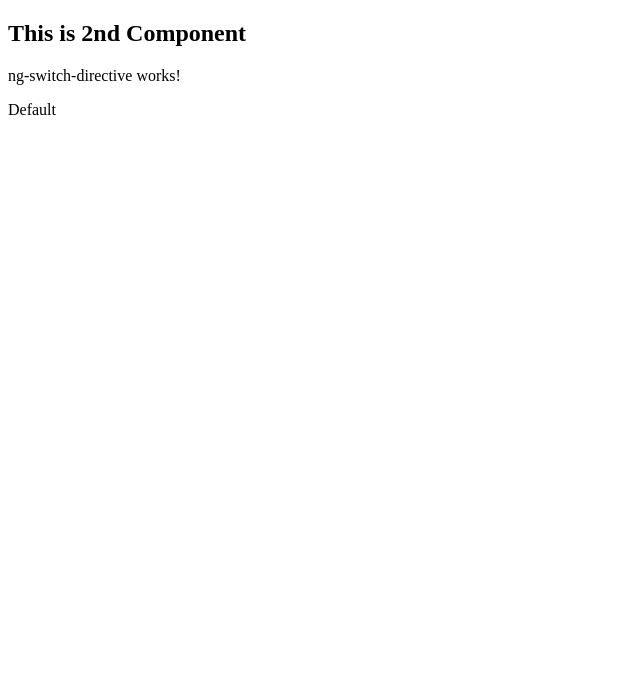
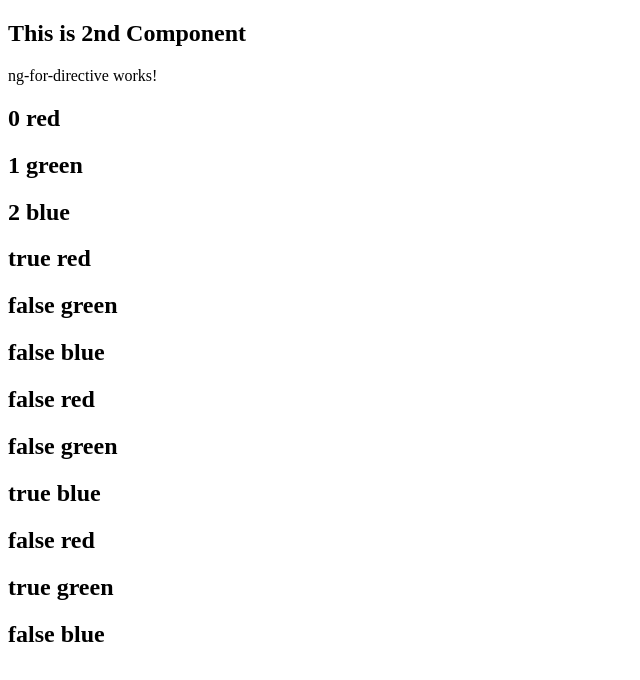
Before and after one commit to SMXeem/AngularTutorialProject, an Angular app: page / in a window 1280 px wide. Shown: the top 680 px of the page, without its empty margins (0-640 px from the left). Built offline with nearby package versions, Linux system fonts and the light colour scheme.

Commit message:
ngForDirective in angular

```diff
--- a/src/app/app.component.html
+++ b/src/app/app.component.html
@@ -1,6 +1,6 @@
 <div>
   <h2>This is 2nd Component</h2>
-  <app-ng-switch-directive>
+  <app-ng-for-directive>
 
-  </app-ng-switch-directive>
+  </app-ng-for-directive>
 </div>
--- a/src/app/app.module.ts
+++ b/src/app/app.module.ts
@@ -13,6 +13,7 @@ import { TemplateReferenceVariablesComponent } from './template-reference-variab
 import { TwoWayBindingComponent } from './two-way-binding/two-way-binding.component';
 import { NgIfDirectiveComponent } from './ng-if-directive/ng-if-directive.component';
 import { NgSwitchDirectiveComponent } from './ng-switch-directive/ng-switch-directive.component';
+import { NgForDirectiveComponent } from './ng-for-directive/ng-for-directive.component';
 
 @NgModule({
   declarations: [
@@ -25,7 +26,8 @@ import { NgSwitchDirectiveComponent } from './ng-switch-directive/ng-switch-dire
     TemplateReferenceVariablesComponent,
     TwoWayBindingComponent,
     NgIfDirectiveComponent,
-    NgSwitchDirectiveComponent
+    NgSwitchDirectiveComponent,
+    NgForDirectiveComponent
   ],
   imports: [
     BrowserModule,
--- /dev/null
+++ b/src/app/ng-for-directive/ng-for-directive.component.html
@@ -0,0 +1,13 @@
+<p>ng-for-directive works!</p>
+<div *ngFor="let color of colors; index as i">
+    <h2>{{i}} {{color}}</h2>
+</div>
+<div *ngFor="let color of colors; first as f">
+    <h2>{{f}} {{color}}</h2>
+</div>
+<div *ngFor="let color of colors; last as l">
+    <h2>{{l}} {{color}}</h2>
+</div>
+<div *ngFor="let color of colors; odd as o">
+    <h2>{{o}} {{color}}</h2>
+</div>
--- /dev/null
+++ b/src/app/ng-for-directive/ng-for-directive.component.ts
@@ -0,0 +1,16 @@
+import { Component, OnInit } from '@angular/core';
+
+@Component({
+  selector: 'app-ng-for-directive',
+  templateUrl: './ng-for-directive.component.html',
+  styleUrls: ['./ng-for-directive.component.css']
+})
+export class NgForDirectiveComponent implements OnInit {
+
+  public colors=["red","green","blue"];
+  constructor() { }
+
+  ngOnInit(): void {
+  }
+
+}
```
Also changed, not shown: src/app/ng-for-directive/ng-for-directive.component.css (added), 1 other file (tests, documents, lock files or other folders).
